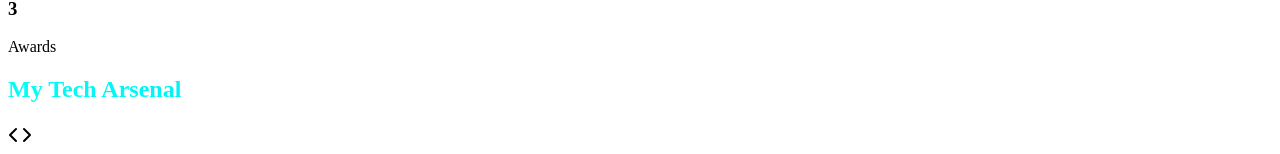
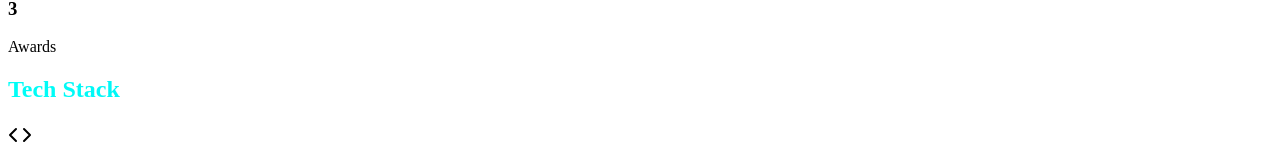
Before and after one commit to shantanu-suman/Portfolio, a React (Vite) app in the folder client/: page / in a window 1280 px wide. Shown: the part 790-944 px from the top of the page. Built offline with nearby package versions, Linux system fonts and the light colour scheme.

Commit message:
Name change of Tech Stack

```diff
--- a/client/src/components/tech-stack.tsx
+++ b/client/src/components/tech-stack.tsx
@@ -52,7 +52,7 @@ export default function TechStack() {
     <section id="tech" className="py-20 bg-secondary/50">
       <div className="max-w-6xl mx-auto px-4 sm:px-6 lg:px-8">
         <div className="text-center mb-16">
-          <h2 className="text-4xl sm:text-5xl font-bold gradient-text mb-4">My Tech Arsenal</h2>
+          <h2 className="text-4xl sm:text-5xl font-bold gradient-text mb-4">Tech Stack</h2>
           <div className="w-20 h-1 bg-gradient-to-r from-accent to-accent mx-auto"></div>
         </div>
 
```
